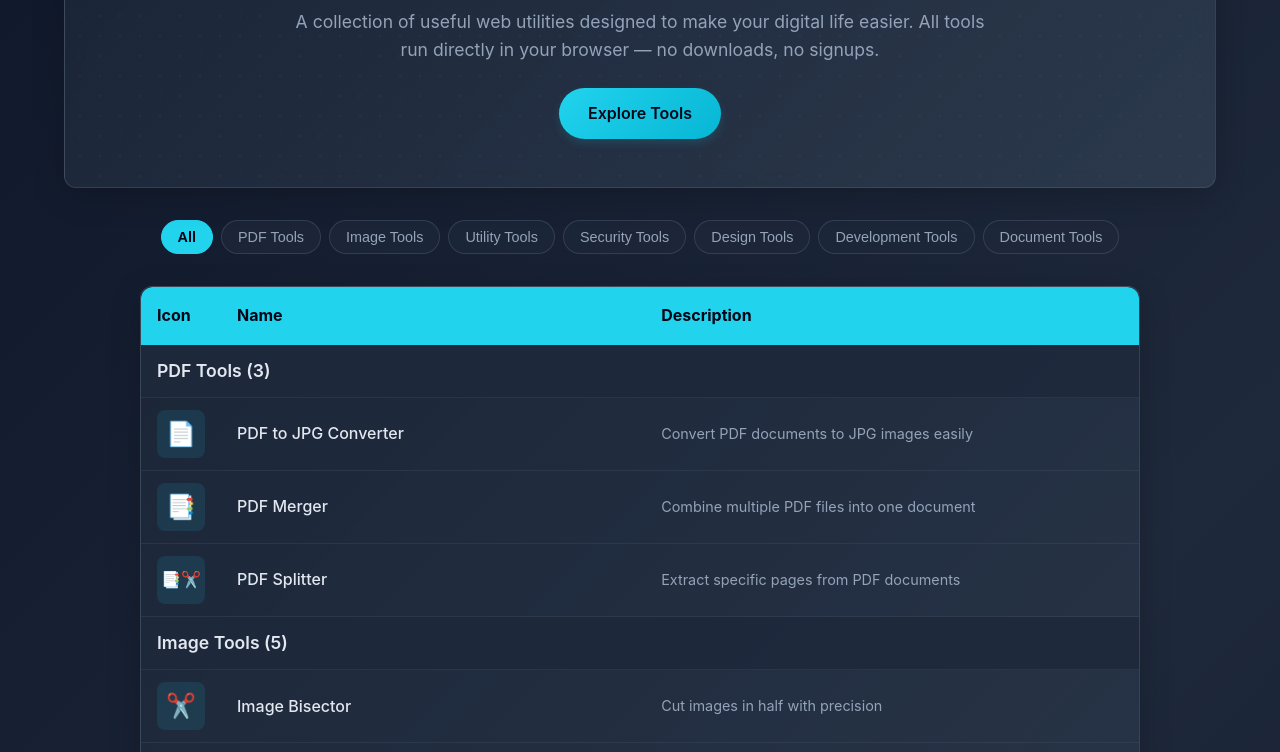
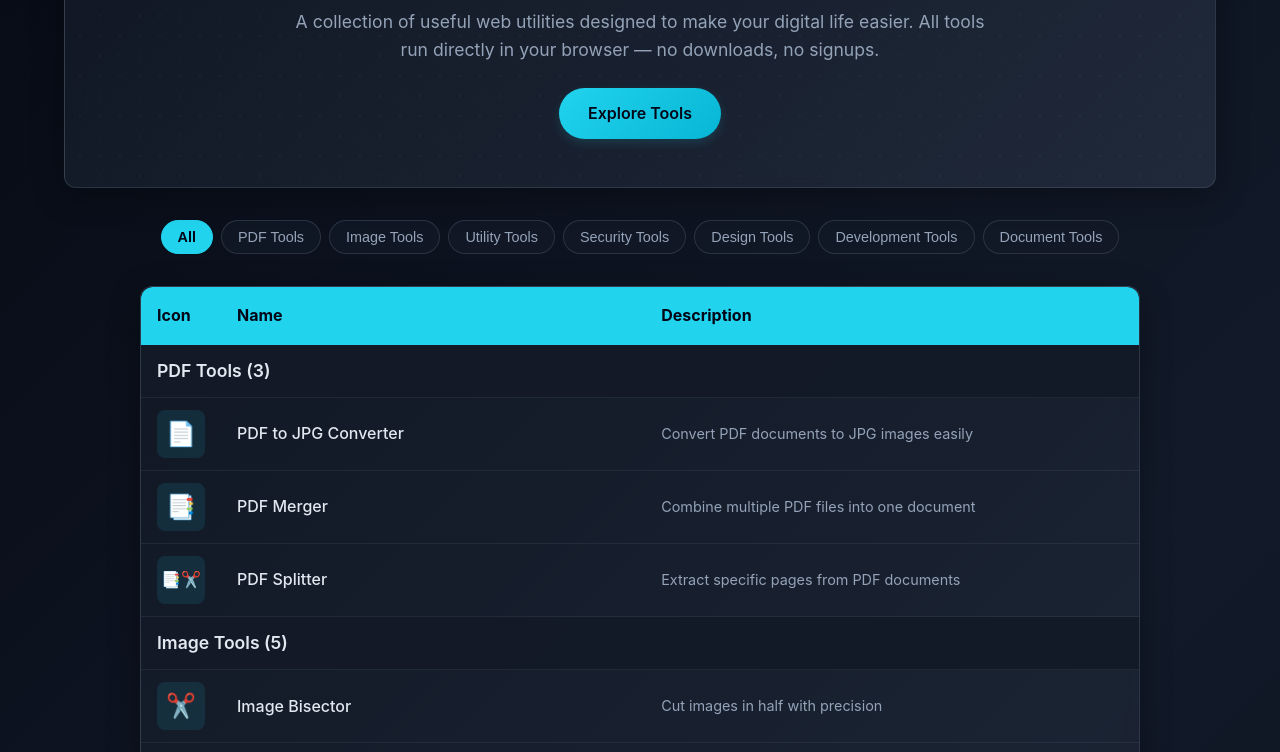
Before and after one commit to imyoga/everyday-tools, a plain HTML site: page index.html in a window 1280 px wide. Shown: the part 237-989 px from the top of the page. Drawn offline with Linux system fonts and the light colour scheme.

Commit message:
darken the background

```diff
--- a/styles.css
+++ b/styles.css
@@ -3,15 +3,15 @@
     --primary-color: #22d3ee;
     --secondary-color: #0ea5e9;
     --accent-color: #06b6d4;
-    --background-color: #0f172a;
-    --card-background: rgba(30, 41, 59, 0.7);
-    --card-gradient: linear-gradient(135deg, rgba(30, 41, 59, 0.7), rgba(51, 65, 85, 0.7));
+    --background-color: #0a0f1a;
+    --card-background: rgba(19, 26, 39, 0.7);
+    --card-gradient: linear-gradient(135deg, rgba(19, 26, 39, 0.8), rgba(36, 46, 63, 0.8));
     --text-color: #e2e8f0;
-    --shadow: 0 8px 32px rgba(0, 0, 0, 0.2);
+    --shadow: 0 8px 32px rgba(0, 0, 0, 0.3);
     --card-border: 1px solid rgba(148, 163, 184, 0.2);
     --table-border: 1px solid rgba(148, 163, 184, 0.1);
-    --group-header-bg: rgba(30, 41, 59, 0.9);
-    --hover-row-bg: rgba(51, 65, 85, 0.7);
+    --group-header-bg: rgba(19, 26, 39, 0.9);
+    --hover-row-bg: rgba(36, 46, 63, 0.7);
 
     /* Adding new color variables */
     --white: #ffffff;
@@ -19,9 +19,9 @@
     --black: #020617;
 
     /* Background gradient colors */
-    --bg-gradient-1: #0f172a;
-    --bg-gradient-2: #1e293b;
-    --bg-gradient-3: #0f172a;
+    --bg-gradient-1: #060a14;
+    --bg-gradient-2: #121a29;
+    --bg-gradient-3: #060a14;
 
     /* Text colors */
     --text-color-secondary: #94a3b8;
@@ -40,20 +40,20 @@
     --opacity-05: 0.05;
 
     /* Shadow colors */
-    --shadow-color: rgba(0, 0, 0, 0.3);
-    --shadow-color-medium: rgba(0, 0, 0, 0.4);
-    --shadow-color-dark: rgba(0, 0, 0, 0.5);
+    --shadow-color: rgba(0, 0, 0, 0.4);
+    --shadow-color-medium: rgba(0, 0, 0, 0.5);
+    --shadow-color-dark: rgba(0, 0, 0, 0.6);
     --primary-shadow-color: rgba(34, 211, 238, 0.15);
     --primary-shadow-color-dark: rgba(34, 211, 238, 0.25);
 
     /* Background with opacity */
-    --header-bg: rgba(30, 41, 59, 0.7);
-    --header-bg-sticky: rgba(30, 41, 59, 0.85);
+    --header-bg: rgba(19, 26, 39, 0.75);
+    --header-bg-sticky: rgba(19, 26, 39, 0.9);
     --primary-bg-10: rgba(34, 211, 238, 0.1);
     --primary-bg-15: rgba(34, 211, 238, 0.15);
     --secondary-bg-15: rgba(14, 165, 233, 0.15);
     --footer-divider: rgba(148, 163, 184, 0.2);
-    --footer-bg-overlay: rgba(0, 0, 0, 0.2);
+    --footer-bg-overlay: rgba(0, 0, 0, 0.3);
 }
 
 * {
@@ -402,7 +402,7 @@ h1:before {
 
 /* Footer Styles */
 .site-footer {
-    background: linear-gradient(135deg, rgba(30, 41, 59, 0.9), rgba(15, 23, 42, 0.95));
+    background: linear-gradient(135deg, rgba(19, 26, 39, 0.9), rgba(10, 15, 26, 0.95));
     color: var(--text-color);
     padding: 2rem 0 0;
     margin-top: 2rem;
```
